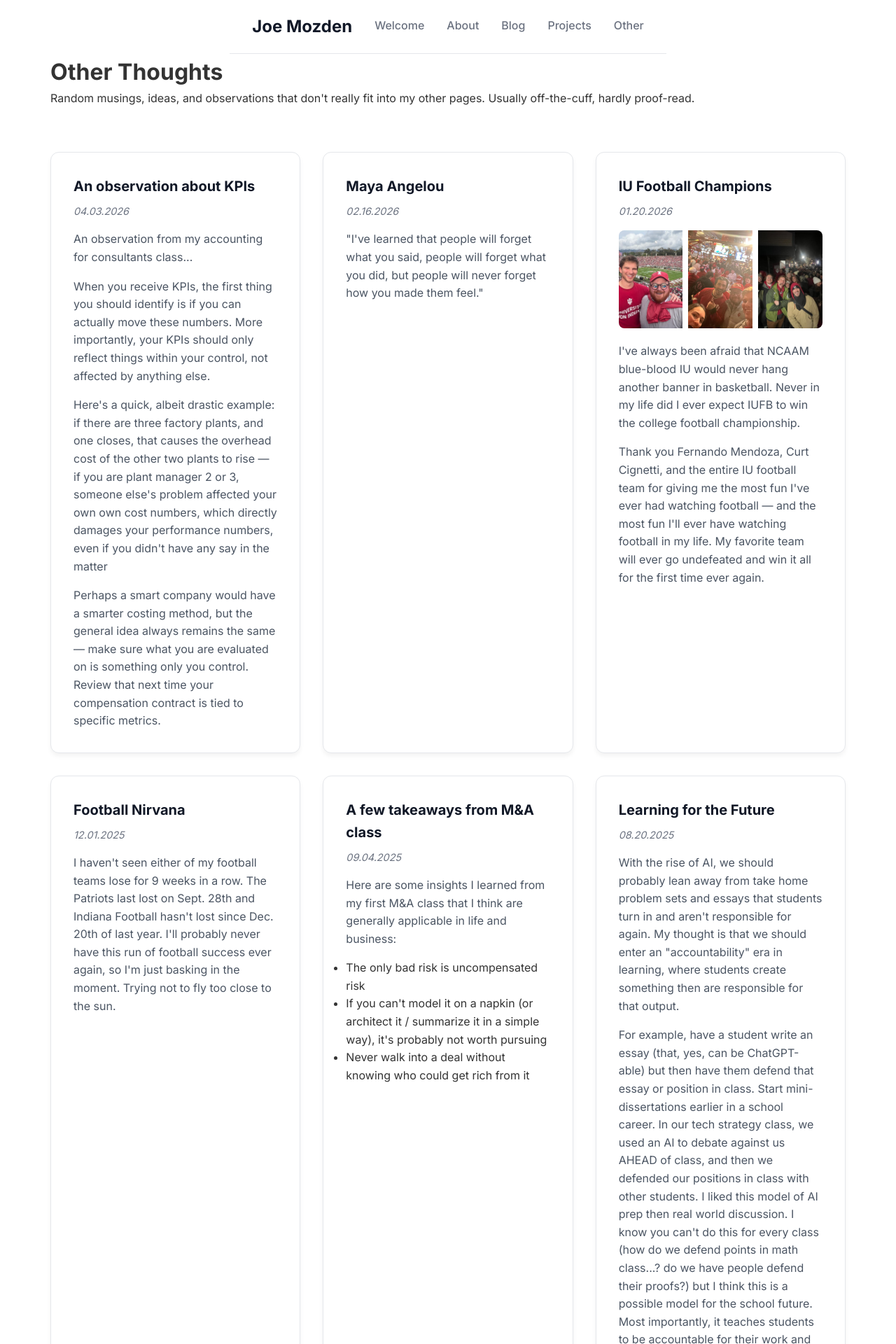
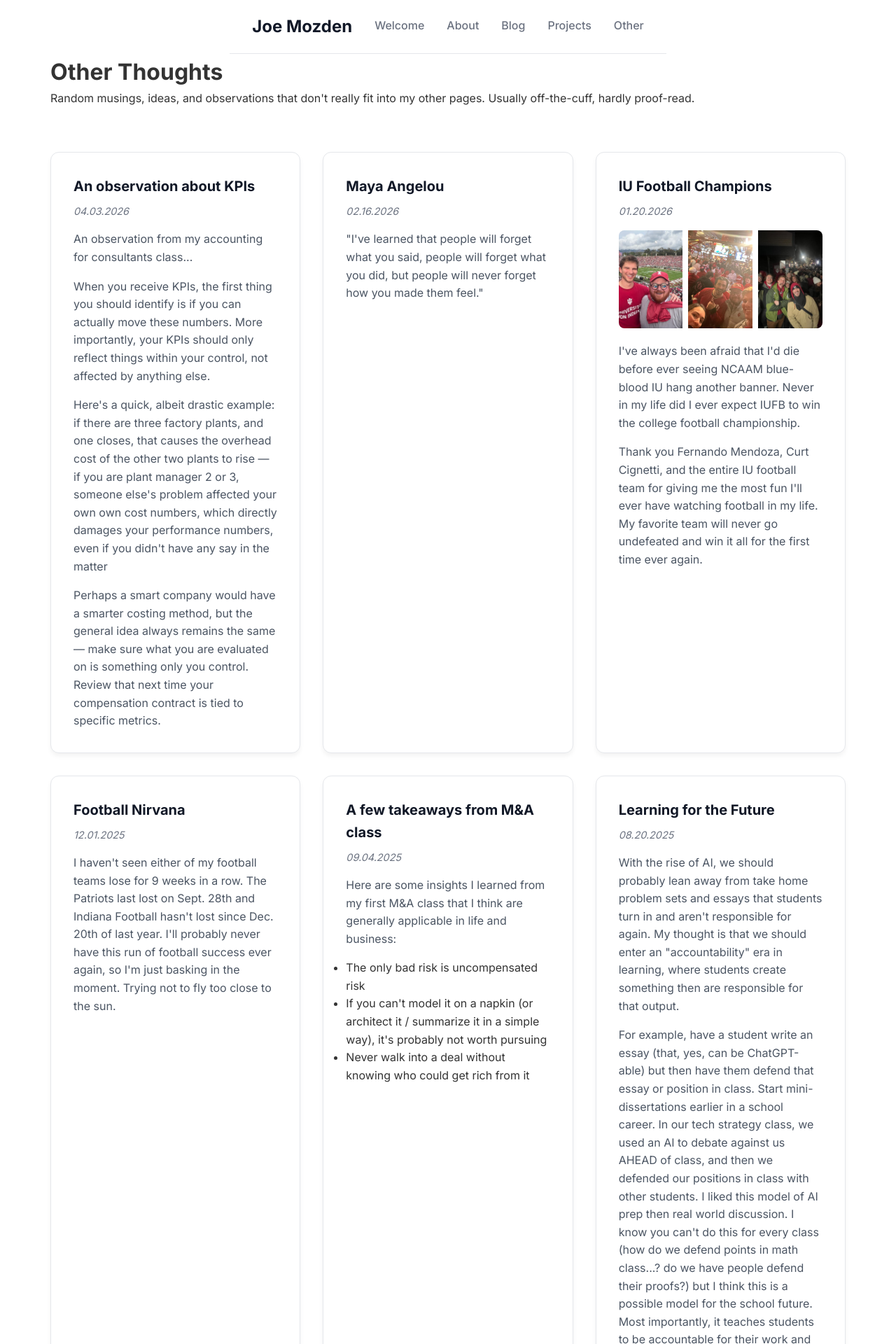
Before and after one commit to jmozden3/jmozden3.github.io, a Jekyll site: the page built from other.html, in a window 1280 px wide. Shown: the top 1920 px of the page at 70% size. Built offline with Jekyll 4.4.1, drawn with Linux system fonts in a browser that asks for light colours.

Commit message:
new thoughts 04.03.2026 images style update

```diff
--- a/other.html
+++ b/other.html
@@ -41,8 +41,8 @@
                     <img src="assets/images/iufb-nicks.jpeg" alt="IU Football - Nicks">
                     <img src="assets/images/iufb-kirkwood.jpeg" alt="IU Football - Kirkwood">
                 </div>
-                <p>I've always been afraid that NCAAM blue-blood IU would never hang another banner in basketball. Never in my life did I ever expect IUFB to win the college football championship.</p>
-                <p>Thank you Fernando Mendoza, Curt Cignetti, and the entire IU football team for giving me the most fun I've ever had watching football — and the most fun I'll ever have watching football in my life. My favorite team will ever go undefeated and win it all for the first time ever again.</p>
+                <p>I've always been afraid that I'd die before ever seeing NCAAM blue-blood IU hang another banner. Never in my life did I ever expect IUFB to win the college football championship.</p>
+                <p>Thank you Fernando Mendoza, Curt Cignetti, and the entire IU football team for giving me the most fun I'll ever have watching football in my life. My favorite team will never go undefeated and win it all for the first time ever again.</p>
             </div>
 
             <div class="thought-card">
@@ -151,6 +151,41 @@
     height: 140px;
     object-fit: cover;
     display: block;
+    cursor: zoom-in;
+    transition: opacity 0.2s ease;
+}
+
+.card-images img:hover {
+    opacity: 0.85;
+}
+
+.lightbox-overlay {
+    display: none;
+    position: fixed;
+    inset: 0;
+    background: rgba(0, 0, 0, 0.85);
+    z-index: 1000;
+    align-items: center;
+    justify-content: center;
+    cursor: zoom-out;
+}
+
+.lightbox-overlay.active {
+    display: flex;
+}
+
+.lightbox-overlay img {
+    max-width: 90vw;
+    max-height: 90vh;
+    object-fit: contain;
+    border-radius: 0.5rem;
+    box-shadow: 0 25px 60px rgba(0, 0, 0, 0.5);
+    animation: lightbox-in 0.2s ease;
+}
+
+@keyframes lightbox-in {
+    from { opacity: 0; transform: scale(0.95); }
+    to   { opacity: 1; transform: scale(1); }
 }
 
 .thought-card h3 {
@@ -262,3 +297,26 @@
     }
 }
 </style>
+
+<div class="lightbox-overlay" id="lightbox">
+    <img id="lightbox-img" src="" alt="">
+</div>
+
+<script>
+    const overlay = document.getElementById('lightbox');
+    const lightboxImg = document.getElementById('lightbox-img');
+
+    document.querySelectorAll('.card-images img').forEach(img => {
+        img.addEventListener('click', () => {
+            lightboxImg.src = img.src;
+            lightboxImg.alt = img.alt;
+            overlay.classList.add('active');
+        });
+    });
+
+    overlay.addEventListener('click', () => overlay.classList.remove('active'));
+
+    document.addEventListener('keydown', e => {
+        if (e.key === 'Escape') overlay.classList.remove('active');
+    });
+</script>
```
